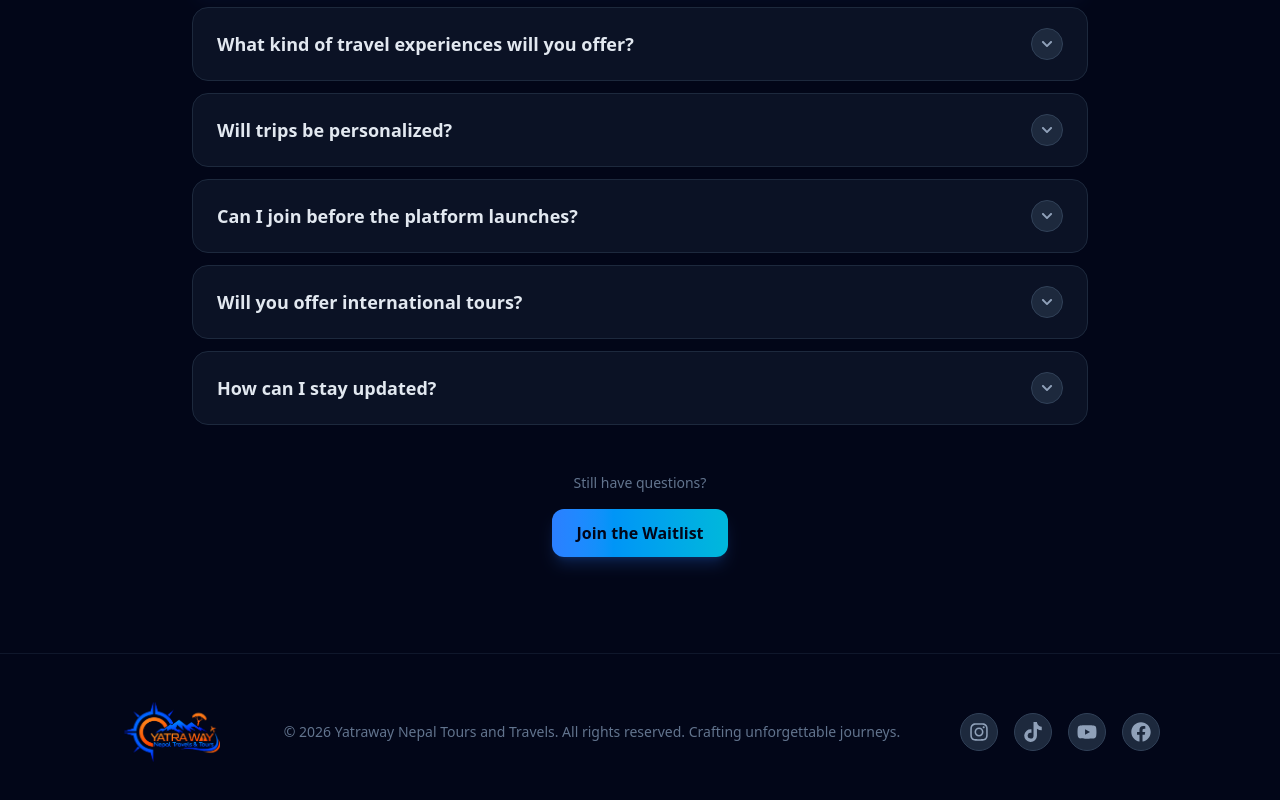
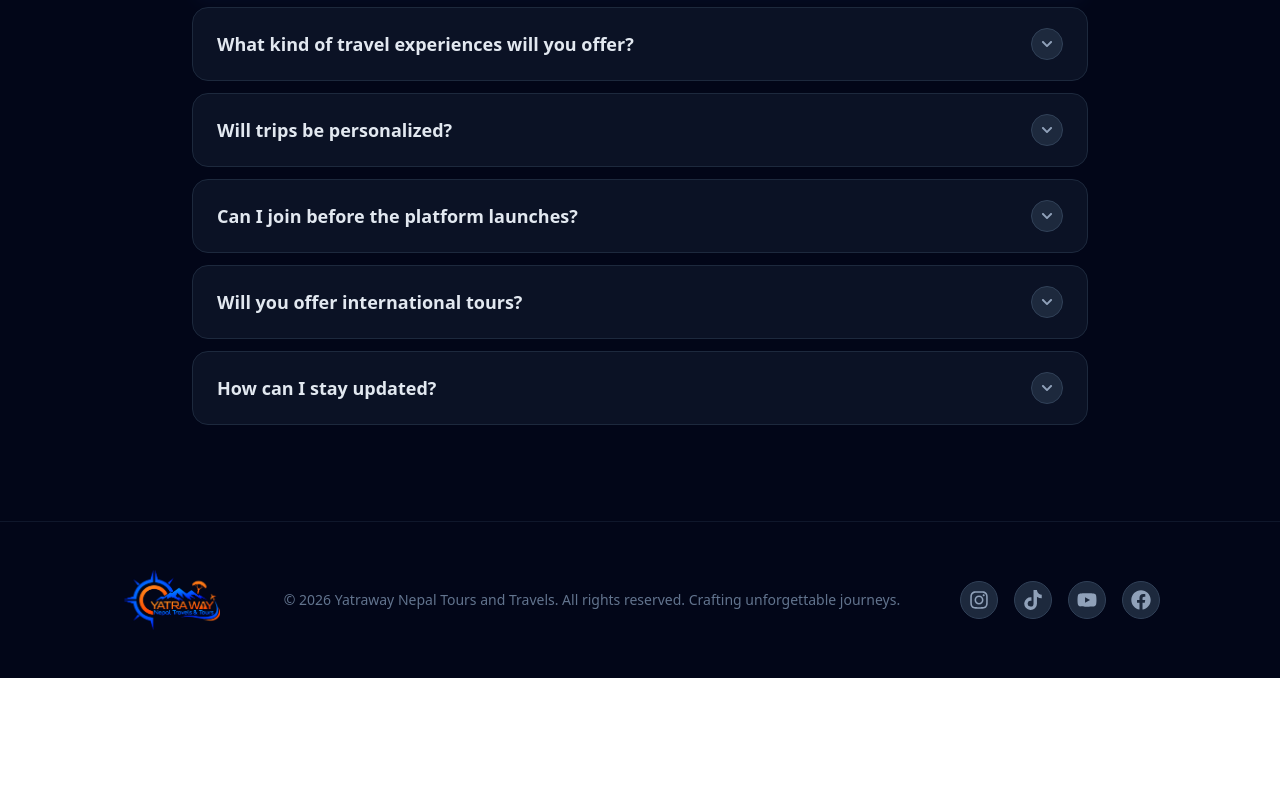
Before and after one commit to Anilbal/yatraway-pre-launch, a Next.js app: page / in a window 1280 px wide. Shown: the part 1399-2199 px from the top of the page. After the commit the page ends 2077 px from the top, so only its background shows below. Built offline with nearby package versions, Linux system fonts and the light colour scheme.

Commit message:
remove bottom cta

```diff
--- a/components/faq/faq.tsx
+++ b/components/faq/faq.tsx
@@ -128,18 +128,6 @@ export default function FAQ() {
             );
           })}
         </div>
-
-        {/* Bottom CTA */}
-        <div className="mt-12 text-center">
-          <p className="text-sm text-slate-500 mb-4">Still have questions?</p>
-
-          <a
-            href="#vip-form"
-            className="inline-flex items-center justify-center px-6 py-3 rounded-xl bg-linear-to-r from-blue-500 to-cyan-500 hover:from-blue-400 hover:to-cyan-400 text-slate-950 font-bold shadow-lg shadow-blue-500/20 transition-all active:scale-95"
-          >
-            Join the Waitlist
-          </a>
-        </div>
       </div>
     </section>
   );
```
